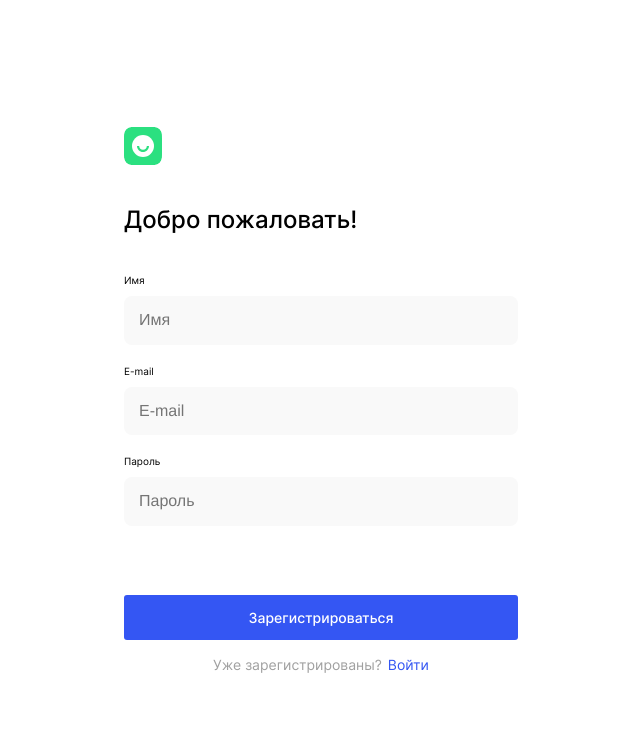
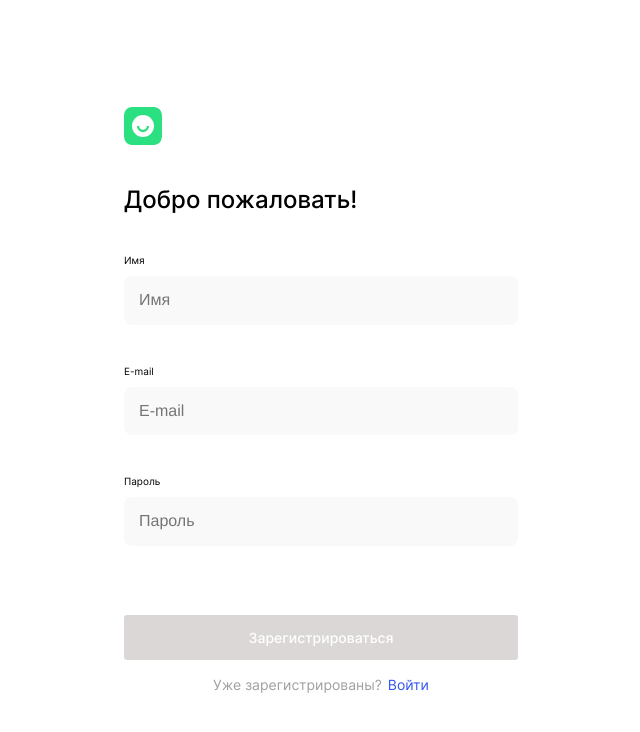
Before and after one commit to Ilya-Bikmetov/movies-explorer-frontend, a React (Create React App) app: page /signup in a window 1280 px wide. Shown: the top 732 px of the page, without its empty margins (319-959 px from the left). Built offline with nearby package versions, Linux system fonts and the light colour scheme.

Commit message:
feat/validation_signin_signup

```diff
--- a/package.json
+++ b/package.json
@@ -9,6 +9,7 @@
     "@testing-library/user-event": "^13.5.0",
     "react": "^18.2.0",
     "react-dom": "^18.2.0",
+    "react-hook-form": "^7.39.4",
     "react-router-dom": "^5.3.4",
     "react-scripts": "5.0.1",
     "web-vitals": "^2.1.4"
--- a/src/components/App/App.js
+++ b/src/components/App/App.js
@@ -46,6 +46,7 @@ function App() {
     isRegSuccess && setRegSuccess(false);
     isRegIssue && setRegIssue(false);
   }
+
   const handleShortMoviesSwitcher = (state) => {
     if (state === true) {
       if (typeof (localStorage.moviesFound) !== 'undefined') {
@@ -53,6 +54,7 @@ function App() {
         setCards(shortMovieCards.slice(0, countRenderCards));
         localStorage.setItem('shortMoviesSwitcher', JSON.stringify(true));
         setShortMoviesSwitcher(state);
+        handleCardsRender();
       }
     }
     else {
@@ -60,6 +62,7 @@ function App() {
         setCards(getCurrentCards().slice(0, countRenderCards));
         localStorage.setItem('shortMoviesSwitcher', JSON.stringify(false));
         setShortMoviesSwitcher(state);
+        handleCardsRender();
       }
     }
   };
@@ -93,6 +96,7 @@ function App() {
     if (moviesFound.length > 0) {
       localStorage.setItem('moviesFound', JSON.stringify(moviesFound))
       setCards(moviesFound.slice(0, countRenderCards));
+      handleCardsRender();
     } else {
       setFindMessage({ state: true, message: 'Ничего не найдено' });
       setCards([]);
@@ -230,7 +234,6 @@ function App() {
         JSON.parse(localStorage.getItem('moviesFound')).length <= 1
           ? setBtnMoreState(false)
           : setBtnMoreState(true)
-
       }
     }
   }
--- a/src/components/Login/Login.css
+++ b/src/components/Login/Login.css
@@ -65,6 +65,20 @@
   opacity: 0.6;
 }
 
+.profile-form__btn_disabled {
+  background-color: #dbd7d7;
+  pointer-events: none;
+}
+
+.input-container {
+  width: 100%;
+  position: relative;
+}
+
+.error {
+  margin: 0;
+}
+
 .profile-form__input-title {
   font-family: 'Inter';
   font-style: normal;
@@ -74,6 +88,10 @@
   margin: 20px 0 10px 0;
   align-self: flex-start;
 
+}
+
+.profile-form__input-title_bottom {
+  margin: 40px 0 10px 0;
 }
 
 .profile-form__submit-subtitle {
@@ -131,6 +149,7 @@
 
 .profile-form__message_error_active {
   display: block;
+  position: absolute;
 }
 
 .profile-form__message_error-profile_active {
--- a/src/components/Login/Login.js
+++ b/src/components/Login/Login.js
@@ -1,19 +1,14 @@
 import { Link, useHistory } from "react-router-dom";
-import { useState, useEffect } from "react";
+import { useEffect } from "react";
+import { useForm } from "react-hook-form";
+
 function Login({ onSubmit, isRegIssue, onClose }) {
-  const [inputData, setInputData] = useState({ email: '', password: '' });
+  const { register, handleSubmit, reset, formState: { errors, isValid } } = useForm({ mode: "onChange" });
   const history = useHistory();
-
-  const handleInput = (e) => {
-    const { name, value } = e.target;
-    setInputData({
-      ...inputData,
-      [name]: value,
-    });
-  }
-  const handleSubmit = (e) => {
-    e.preventDefault();
-    onSubmit({ email: inputData.email, password: inputData.password });
+  const handleClearApiError = () => onClose();
+  const handleLoginSubmit = (data) => {
+    onSubmit({ email: data.email, password: data.password });
+    reset();
   }
 
   useEffect(() => {
@@ -21,30 +16,40 @@ function Login({ onSubmit, isRegIssue, onClose }) {
   }, [history]);
 
   return (
-    <form onSubmit={handleSubmit} className="profile-form">
+    <form onSubmit={handleSubmit(handleLoginSubmit)} onFocus={handleClearApiError} className="profile-form">
       <Link to={"/"} className="logo logo_login" />
       <h1 className="profile-form__title">Рады видеть!</h1>
       <p className="profile-form__input-title">E-mail</p>
+      <div className="input-container">
         <input
           className="profile-form__input"
           name="email"
           type="email"
-        required
-        onChange={handleInput}
-        value={inputData.email}
+          {...register("email", {
+            required: "Поле обязательно к заполнению",
+            pattern: {
+              value: /^[A-Z0-9._%+-]+@[A-Z0-9-]+.+.[A-Z]{2,4}$/i,
+              message: "Введен некорректный E-mail адрес"
+            }
+          })}
         />
-      <p className="profile-form__input-title">Пароль</p>
+        <p className="profile-form__message profile-form__message_error_active">{errors?.email && <span className="error" >{errors?.email?.message || "Поле Email необходимо заполнить"}</span>}</p>
+      </div>
+      <p className="profile-form__input-title profile-form__input-title_bottom">Пароль</p>
+      <div className="input-container">
         <input
           className="profile-form__input"
           name="password"
           type="password"
-        required
-        onChange={handleInput}
-        value={inputData.password}
+          {...register("password", {
+            required: "Поле пароль необходимо заполнить",
+          })}
         />
+        <p className="profile-form__message profile-form__message_error_active">{errors?.password && <span className="error">{errors?.password?.message || "Поле пароль необходимо заполнить"}</span>}</p>
         <p className={`profile-form__message ${isRegIssue && 'profile-form__message_error_active'}`}>Неправильный логин или пароль</p>
+      </div>
 
-      <button className="profile-form__btn" type="submit" aria-label="Войти">Войти</button>
+      <button disabled={!isValid} className={`profile-form__btn ${!isValid && 'profile-form__btn_disabled'}`} type="submit" aria-label="Войти">Войти</button>
       <div className="profile-form__subtitle-container">
         <p className="profile-form__submit-subtitle">Ещё не зарегистрированы?</p>
         <Link to={"./signup"} className="subtitle-link">Регистрация</Link>
--- a/src/components/Profile/Profile.js
+++ b/src/components/Profile/Profile.js
@@ -1,5 +1,6 @@
 import { Link, useHistory } from 'react-router-dom';
 import { useState, useEffect, useContext } from "react";
+
 import { CurrentUserContext } from '../../contexts/CurrentUserContext.js';
 import Navigation from '../Navigation/Navigation.js';
 function Profile({ onOpenNavPanel, onSubmit, onSignOut, isRegIssue, onClose }) {
--- a/src/components/Register/Register.js
+++ b/src/components/Register/Register.js
@@ -1,69 +1,78 @@
 import { Link, useHistory } from "react-router-dom";
-import { useState, useEffect } from "react";
+import { useEffect } from "react";
+import { useForm } from "react-hook-form";
+
 function Register({ onSubmit, isRegSuccess, isRegIssue, onClose }) {
+  const { register, handleSubmit, reset, formState: { errors, isValid } } = useForm({ mode: "onChange" });
   const history = useHistory();
-  const [inputData, setInputData] = useState({ name: '', email: '', password: '' });
-  const handleInputChange = (e) => {
-    const { name, value } = e.target;
-    setInputData({
-      ...inputData,
-      [name]: value
-    });
+  const handleClearApiError = () => onClose();
 
+  const handleSignUpSubmit = (data) => {
+    onSubmit({ name: data.name, email: data.email, password: data.password });
+    reset();
   }
-  const handleSubmit = (e) => {
-    e.preventDefault();
-    onSubmit({ name: inputData.name, email: inputData.email, password: inputData.password });
-  }
-
-  useEffect(() => {
-    isRegSuccess && setInputData({ name: '', email: '', password: '' });
-  }, [isRegSuccess]);
 
   useEffect(() => {
     onClose();
   }, [history])
 
   return (
-    <form onSubmit={handleSubmit} className="profile-form">
+    <form onSubmit={handleSubmit(handleSignUpSubmit)} onFocus={handleClearApiError} className="profile-form">
       <Link to={"/"} className="logo logo_login" />
       <h1 className="profile-form__title">Добро пожаловать!</h1>
       <p className="profile-form__input-title">Имя</p>
+      <div className="input-container">
         <input
           className="profile-form__input"
           name="name"
           placeholder="Имя"
           type="name"
-        required
-        onChange={handleInputChange}
-        value={inputData.name}
+          {...register("name", {
+            required: "Поле имя необходимо заполнить",
+            pattern: {
+              value: /^[а-яА-ЯёЁa-zA-Z-\s]+$/i,
+              message: "Поле Имя должно содержать только латиницу, кириллицу, пробел или дефис"
+            }
+          })}
         />
-      <p className="profile-form__input-title">E-mail</p>
+        <p className="profile-form__message profile-form__message_error_active">{errors?.name && <span className="error">{errors?.name?.message || "Поле пароль необходимо заполнить"}</span>}</p>
+      </div>
+      <p className="profile-form__input-title profile-form__input-title_bottom">E-mail</p>
+      <div className="input-container">
         <input
           className="profile-form__input"
           name="email"
           type="email"
           placeholder="E-mail"
-        required
-        onChange={handleInputChange}
-        value={inputData.email}
+          {...register("email", {
+            required: "Поле E-mail необходимо заполнить",
+            pattern: {
+              value: /^[A-Z0-9._%+-]+@[A-Z0-9-]+.+.[A-Z]{2,4}$/i,
+              message: "Введен некорректный E-mail адрес"
+            }
+          })}
         />
-      <p className="profile-form__input-title">Пароль</p>
+        <p className="profile-form__message profile-form__message_error_active">{errors?.email && <span className="error" >{errors?.email?.message || "Поле Email необходимо заполнить"}</span>}</p>
+      </div>
+      <p className="profile-form__input-title profile-form__input-title_bottom">Пароль</p>
+      <div className="input-container">
         <input
           className="profile-form__input"
           name="password"
           type="password"
           placeholder="Пароль"
-        required
-        onChange={handleInputChange}
-        value={inputData.password}
+          {...register("password", {
+            required: "Поле пароль необходимо заполнить",
+          })}
         />
+        <p className="profile-form__message profile-form__message_error_active">{errors?.password && <span className="error">{errors?.password?.message || "Поле пароль необходимо заполнить"}</span>}</p>
         {
           isRegSuccess
-          ? <p className={`profile-form__message ${isRegSuccess && 'profile-form__message_success_active'}`}>Регистрация успешна</p>
-          : <p className={`profile-form__message ${isRegIssue && 'profile-form__message_error_active'}`}>Что-то пошло не так...</p>
+            ? <p className={`profile-form__message ${isRegSuccess && 'profile-form__message_success_active profile-form__message_error_active'}`}>Регистрация успешна</p>
+            : <p className={`profile-form__message ${isRegIssue && 'profile-form__message_error_active profile-form__message_error_active'}`}>Что-то пошло не так...</p>
         }
-      <button className="profile-form__btn profile-form__btn_signup" type="submit" aria-label="Войти">Зарегистрироваться</button>
+      </div>
+      <button className={`profile-form__btn profile-form__btn_signup ${!isValid && 'profile-form__btn_disabled'}`} type="submit" aria-label="Войти">Зарегистрироваться</button>
       <div className="profile-form__subtitle-container">
         <p className="profile-form__submit-subtitle">Уже зарегистрированы?</p>
         <Link to={"./signin"} className="subtitle-link">Войти</Link>
--- a/src/components/SearchForm/SearchForm.js
+++ b/src/components/SearchForm/SearchForm.js
@@ -35,7 +35,6 @@ function SearchForm({ onSubmit, setPreloaderState, isSwitcherOn, handleSwitcher,
     e.preventDefault();
     setPreloaderState(true);
     onSumbitSaved({ movie: inputDataSaved.movie });
-    // setInputDataSaved({ movie: '' });
   }
 
   useEffect(() => {
```
Also changed, not shown: 1 other file (tests, documents, lock files or other folders). Lines whose indentation alone changed are shown as unchanged.
